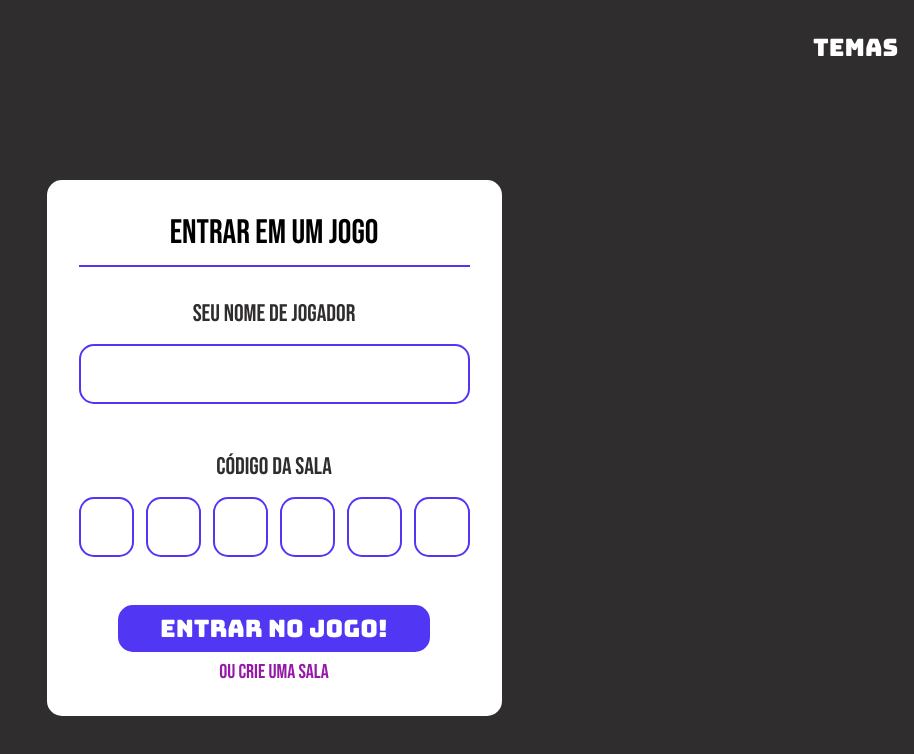
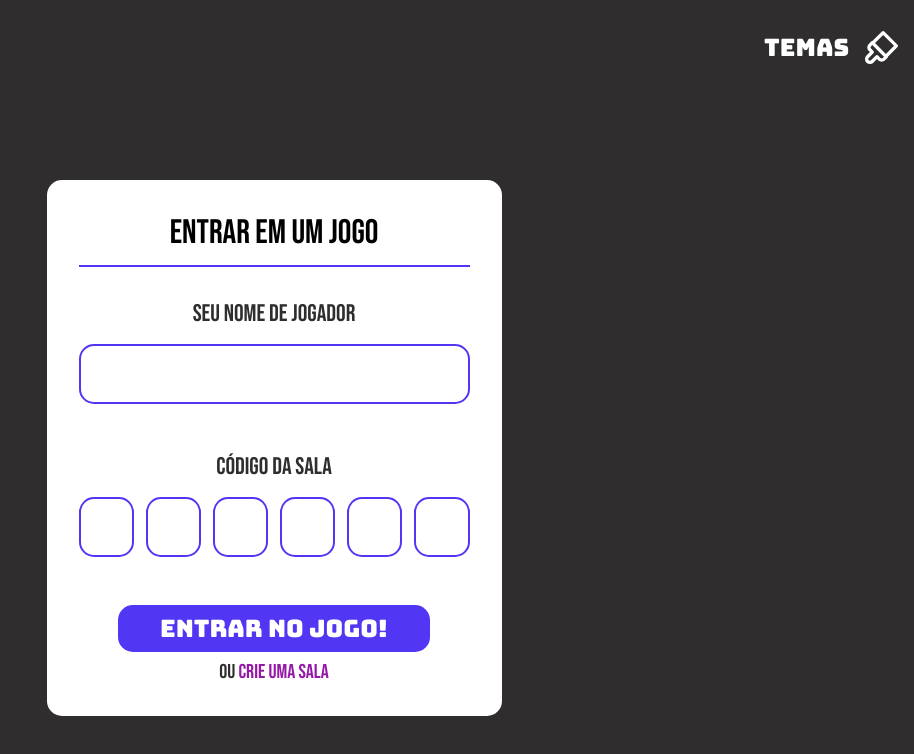
Before and after one commit to adissontejo/cch, a Next.js app: page / in a window 1280 px wide. Shown: the top 754 px of the page, without its empty margins (366-1280 px from the left). Built offline with nearby package versions, Linux system fonts and the light colour scheme.

Commit message:
chore: improve theme selection

```diff
--- /dev/null
+++ b/src/assets/index.ts
@@ -0,0 +1,4 @@
+export { default as infoIcon } from './icons/info.svg';
+export { default as logoIcon } from './icons/logo.svg';
+export { default as menuIcon } from './icons/menu.svg';
+export { default as themeIcon } from './icons/theme.svg';
--- a/src/components/Navbar/index.tsx
+++ b/src/components/Navbar/index.tsx
@@ -1,33 +1,29 @@
-import { useState } from 'react';
 import Image from 'next/image';
-import logoImg from '~/assets/icons/logo.svg';
+
+import { logoIcon, themeIcon } from '~/assets';
+import { useTheme } from '~/styles/theme';
 
 import NavMobile from './NavMobile';
 import { Container, NavItems } from './styles';
-
-import ThemeSelection from '../ThemeSelection';
 
 interface NavbarProps {
   showLogo: boolean;
 }
 
 const Navbar = ({ showLogo }: NavbarProps) => {
-  const [showThemeSelection, setShowThemeSelection] = useState(false);
+  const { showThemeSelection } = useTheme();
 
   return (
     <>
-      {showThemeSelection && (
-        <ThemeSelection dismiss={() => setShowThemeSelection(false)} />
-      )}
-
       <Container>
         {showLogo && (
-          <Image src={logoImg} alt="Cartas Do Baralho" draggable={false} />
+          <Image src={logoIcon} alt="Cartas Do Baralho" draggable={false} />
         )}
 
         <NavItems>
-          <button type="button" onClick={() => setShowThemeSelection(true)}>
+          <button type="button" onClick={showThemeSelection}>
             Temas
+            <Image src={themeIcon} alt="Temas" draggable={false} />
           </button>
         </NavItems>
 
--- a/src/components/Navbar/styles.ts
+++ b/src/components/Navbar/styles.ts
@@ -26,6 +26,11 @@ export const NavItems = styled.div`
   gap: 2rem;
 
   button {
+    display: flex;
+    align-items: center;
+    justify-content: center;
+    gap: 1rem;
+
     color: ${({ theme }) => theme.colors.white};
     font-size: 1.5rem;
     transition: all 0.2s;
--- a/src/components/ThemeSelection/styles.ts
+++ b/src/components/ThemeSelection/styles.ts
@@ -6,6 +6,7 @@ export const Overlay = styled.div`
   left: 0;
   top: 0;
   right: 0;
+  z-index: 2;
 
   display: flex;
   align-items: center;
@@ -14,6 +15,7 @@ export const Overlay = styled.div`
 `;
 
 export const Content = styled.div`
+  z-index: 3;
   width: 100%;
   max-width: 420px;
   border-radius: 15px;
--- a/src/components/index.ts
+++ b/src/components/index.ts
@@ -1,2 +1,3 @@
 export { default as Navbar } from './Navbar';
 export { default as Card } from './Card';
+export { default as ThemeSelection } from './ThemeSelection';
--- a/src/pages/home/index.tsx
+++ b/src/pages/home/index.tsx
@@ -46,7 +46,9 @@ const Home = () => {
             </Field>
             <Actions>
               <button type="submit">Entrar no jogo!</button>
-              <Link href="/room">Ou crie uma sala</Link>
+              <span>
+                Ou <Link href="/room">crie uma sala</Link>
+              </span>
             </Actions>
           </form>
         </section>
--- a/src/pages/home/styles.ts
+++ b/src/pages/home/styles.ts
@@ -61,6 +61,12 @@ export const Field = styled.fieldset`
 
       font-size: 1.5rem;
       text-align: center;
+
+      :focus {
+        box-shadow: 2px 1px 55px -4px rgba(0, 0, 0, 0.1);
+        -webkit-box-shadow: 2px 1px 55px -4px rgba(0, 0, 0, 0.1);
+        -moz-box-shadow: 2px 1px 55px -4px rgba(0, 0, 0, 0.1);
+      }
     }
   }
 `;
@@ -105,14 +111,20 @@ export const Actions = styled.div`
     }
   }
 
-  a {
+  span {
+    display: block;
     margin-top: 0.5rem;
+    font-family: ${({ theme }) => theme.font.primary};
     font-size: 1.25rem;
-    color: ${({ theme }) => theme.colors.secondary};
-    transition: all 0.3s ease;
+    color: ${({ theme }) => theme.colors.text};
 
-    :hover {
-      opacity: 0.7;
+    a {
+      color: ${({ theme }) => theme.colors.secondary};
+      transition: all 0.3s ease;
+
+      :hover {
+        opacity: 0.7;
+      }
     }
   }
 `;
--- a/src/styles/global.ts
+++ b/src/styles/global.ts
@@ -5,6 +5,7 @@ export default createGlobalStyle`
     margin: 0;
     padding: 0;
     box-sizing: border-box;
+    transition: all 0.2s;
   }
 
   a {
--- a/src/styles/theme/Context.tsx
+++ b/src/styles/theme/Context.tsx
@@ -1,12 +1,15 @@
 import { useContext, createContext, useState, useEffect, FC } from 'react';
 import { ThemeProvider as StyledProvider } from 'styled-components';
 import lodash from 'lodash';
+
+import { ThemeSelection } from '~/components';
 
 import { Theme, defaultTheme, themes } from './theme';
 
 export type ThemeContextProps = {
   changeTheme: (newTheme: string) => void;
   colorTheme: string;
+  showThemeSelection: () => void;
 };
 
 const LOCAL_STORAGE_KEY = '@CB/theme';
@@ -16,6 +19,7 @@ const ThemeContext = createContext<ThemeContextProps>({} as ThemeContextProps);
 const ThemeProvider: FC = ({ children }) => {
   const [colorTheme, setColorTheme] = useState('default');
   const [theme, setTheme] = useState<Theme>(defaultTheme);
+  const [showSelection, setShowSelection] = useState(false);
 
   const changeTheme = (newTheme: string) => {
     setColorTheme(newTheme);
@@ -34,6 +38,14 @@ const ThemeProvider: FC = ({ children }) => {
     setTheme(newTheme);
   };
 
+  const showThemeSelection = () => {
+    setShowSelection(true);
+  };
+
+  const dismissThemeSelection = () => {
+    setShowSelection(false);
+  };
+
   useEffect(() => {
     getNewTheme();
   }, [colorTheme]);
@@ -43,8 +55,13 @@ const ThemeProvider: FC = ({ children }) => {
   }, []);
 
   return (
-    <ThemeContext.Provider value={{ changeTheme, colorTheme }}>
-      <StyledProvider theme={theme}>{children}</StyledProvider>
+    <ThemeContext.Provider
+      value={{ changeTheme, colorTheme, showThemeSelection }}
+    >
+      <StyledProvider theme={theme}>
+        {showSelection && <ThemeSelection dismiss={dismissThemeSelection} />}
+        {children}
+      </StyledProvider>
     </ThemeContext.Provider>
   );
 };
```
Also changed, not shown: src/assets/icons/theme.svg (added).
